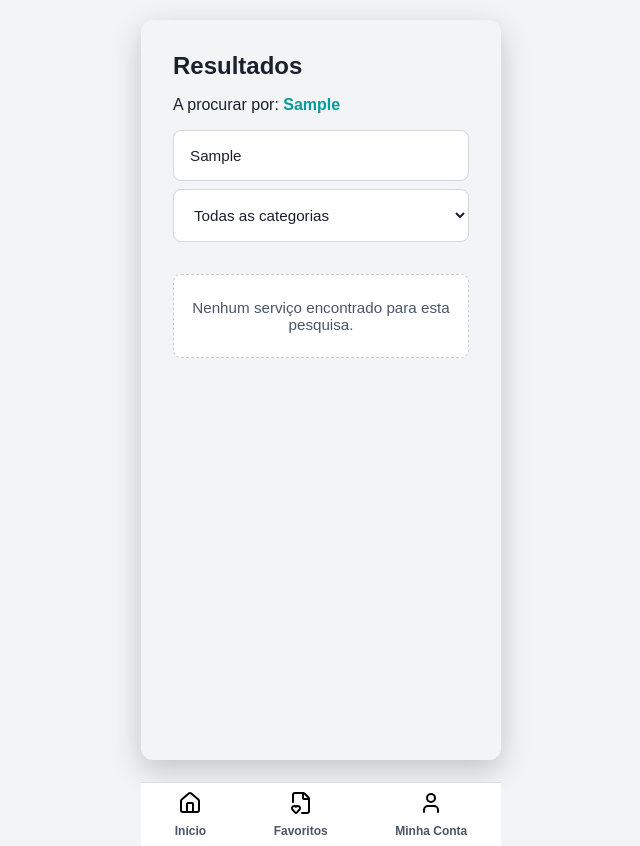
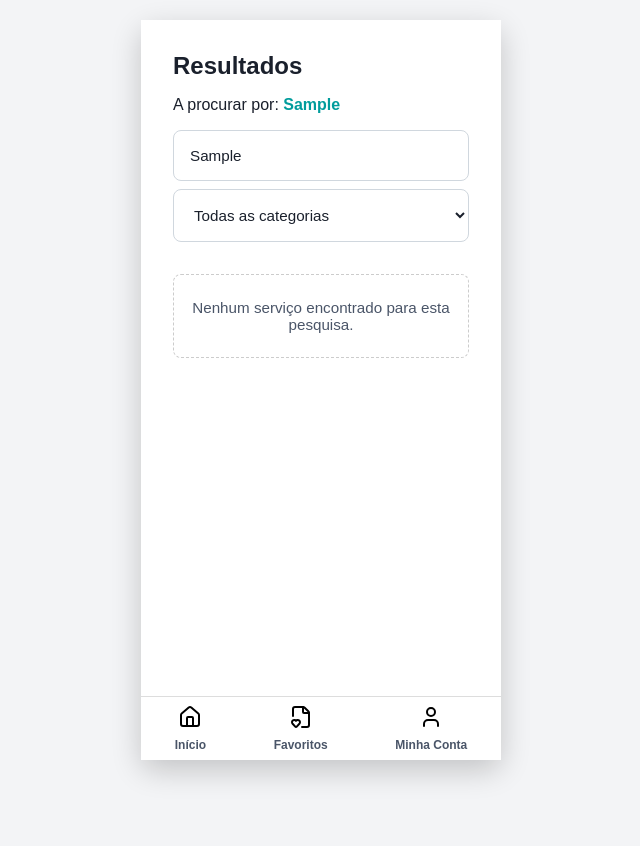
Before and after one commit to IDSLeonardo/servicos-bairro-fatec, a website built with Vite: page index.html in a window 1280 px wide. Both pictures are taken after typing "Sample" into the empty fields and a click on the button "Buscar". Shown: the whole page, without its empty margins (319-959 px from the left). After the commit the page ends 800 px from the top, so only its background shows below. Built offline with nearby package versions, Linux system fonts and the light colour scheme.

Commit message:
Fix: Estrutura Flexbox global no app e layout de resultados corrigidos

```diff
--- a/src/css/base.css
+++ b/src/css/base.css
@@ -33,6 +33,10 @@ body {
   display: flex;
   flex-direction: column;
   padding: var(--espaco-medio); /* Espaçamento interno padrão */
+    height: 100vh;      /* Força a ter exatamente a altura da janela */
+    height: 100dvh;     /* Otimização para celulares modernos */
+    overflow: hidden;   /* Corta tudo o que tentar vazar e bloqueia o scroll do ecrã na tela de fundo */
+    background-color: var(--cor-fundo-cartao, #ffffff); /* Garante o fundo branco contínuo */
 }
 
 /* Navbar inferior (menu) */
--- a/src/js/paginas/resultados/resultados.css
+++ b/src/js/paginas/resultados/resultados.css
@@ -1,14 +1,12 @@
 /* Contentor Principal Fixo (bloqueia a rolagem do cabeçalho/filtros) */
 .resultados-conteudo {
-  height: calc(100vh - 70px);
-  width: 100%;
-  box-sizing: border-box;
-  padding: var(--espaco-medio);
-  padding-bottom: 0;
+  flex: 1; /* Preenche o espaço que sobra entre o topo e a Navbar */
+  min-height: 0; /* Impede que o conteúdo estoure o limite do #app */
   display: flex;
   flex-direction: column;
   gap: var(--espaco-medio);
-  overflow: hidden;
+  padding: var(--espaco-medio);
+  box-sizing: border-box;
 }
 
 /* Cabeçalho de Resultados */
@@ -53,14 +51,13 @@
 
 /* Lista de Resultados com Rolagem Exclusiva */
 #lista-resultados {
-  flex: 1;
-  min-height: 0; /* permite que o flex-item encolha e ative o scroll */
-  overflow-y: auto;
+  flex: 1; /* Preenche o espaço debaixo dos filtros */
+  min-height: 0; /* Ativa o limite que faz a barra de rolagem nascer */
+  overflow-y: auto; /* A rolagem acontece estritamente aqui dentro */
   display: flex;
   flex-direction: column;
   gap: var(--espaco-medio);
-  width: 100%;
-  padding-bottom: var(--padding-scroll-bottom, 80px);
+  padding-bottom: var(--espaco-medio); /* Espaço extra no último cartão */
   scrollbar-width: thin;
 }
 
```
